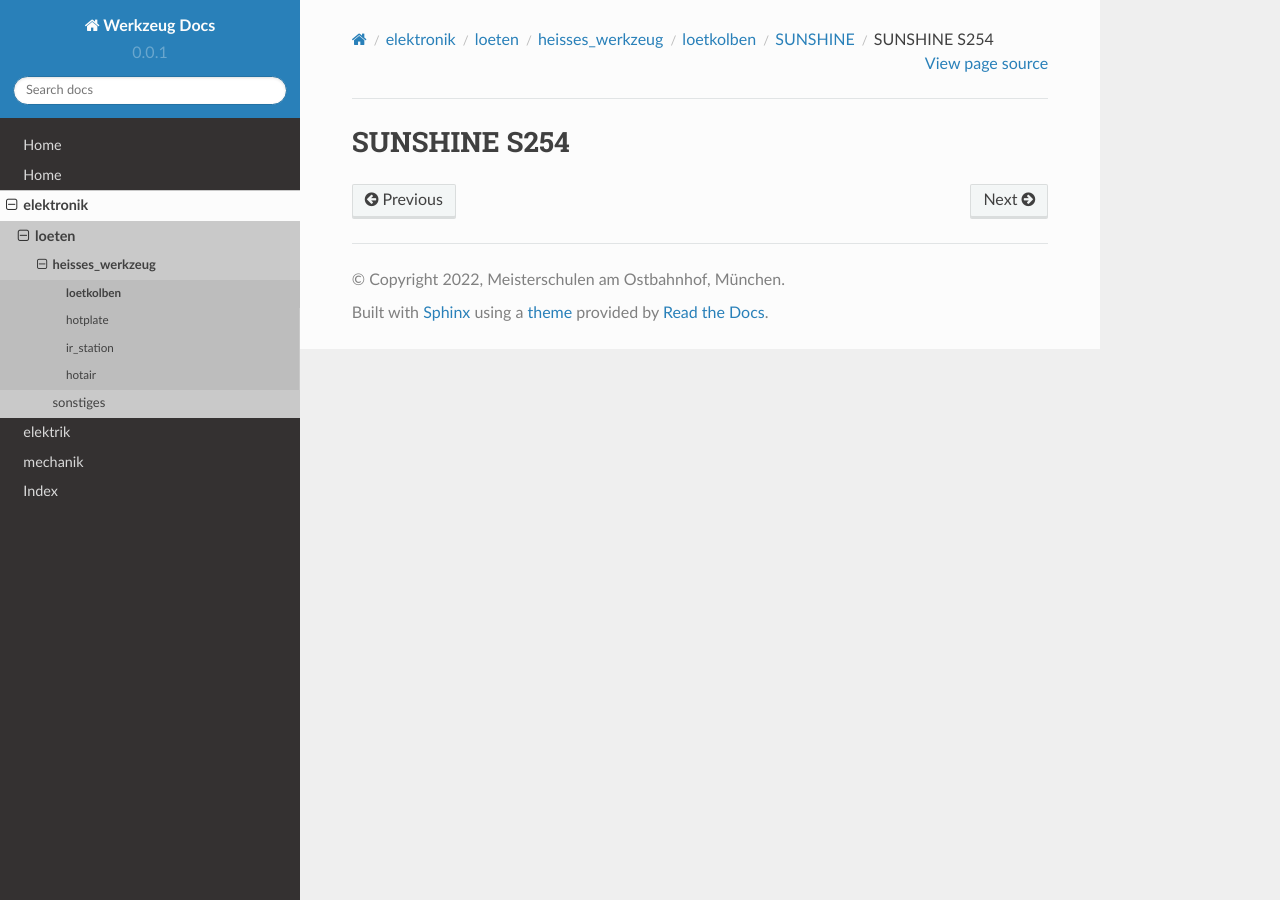
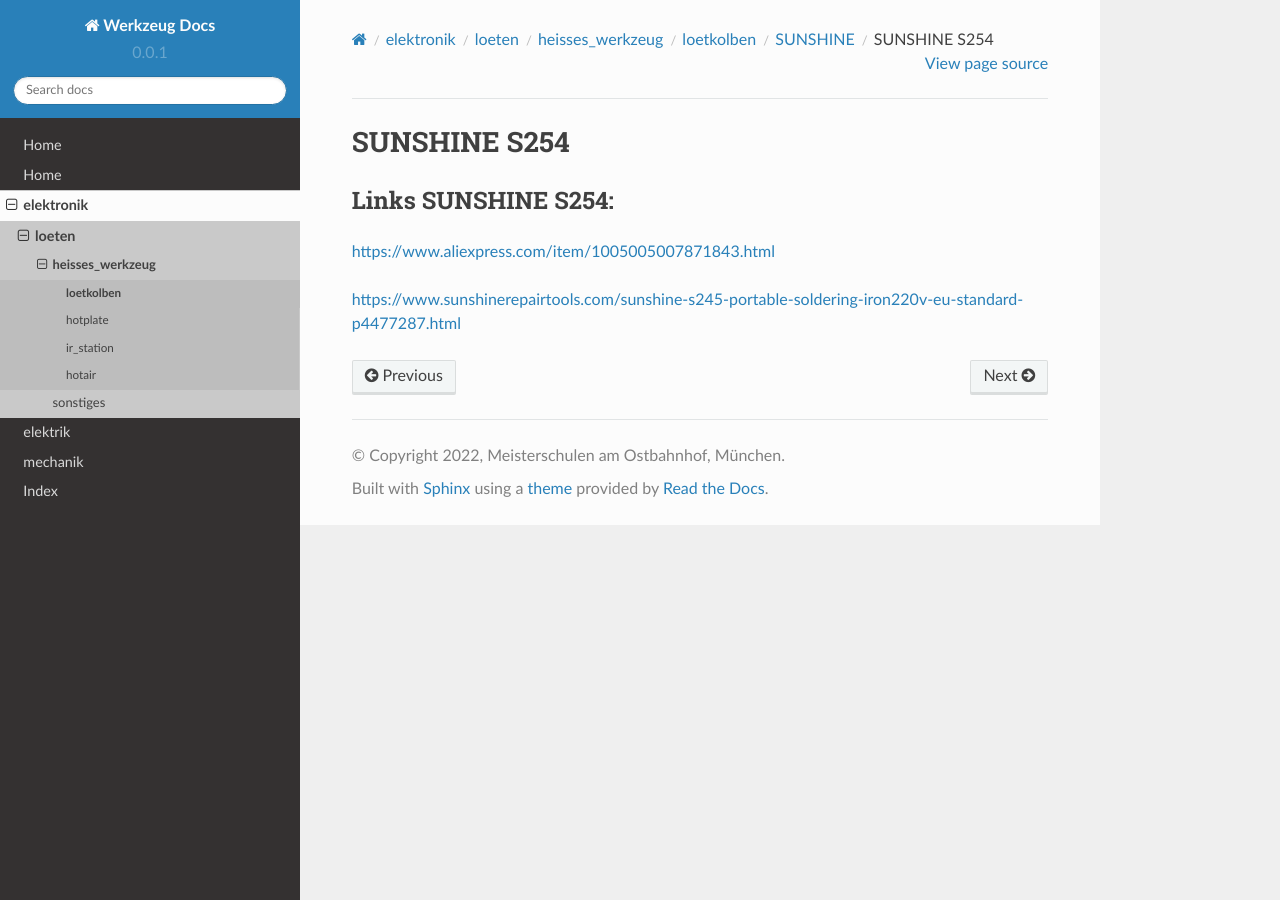
Before and after one commit to diplfranzhoepfinger/werkzeug-docs, a Sphinx documentation site: the page built from docs/elektronik/loeten/heisses_werkzeug/loetkolben/sunshine/SUNSHINE-S254.md, in a window 1280 px wide. Built offline with Sphinx 7.4.7 and the Read the Docs theme 2.0.0, drawn with Linux system fonts in a browser that asks for light colours.

Commit message:
SUNSHINE S254

```diff
--- a/docs/elektronik/loeten/heisses_werkzeug/loetkolben/sunshine/SUNSHINE-S254.md
+++ b/docs/elektronik/loeten/heisses_werkzeug/loetkolben/sunshine/SUNSHINE-S254.md
@@ -1 +1,6 @@
 # SUNSHINE S254
+## Links SUNSHINE S254:
+
+[https://www.aliexpress.com/item/1005005007871843.html](https://www.aliexpress.com/item/1005005007871843.html)
+
+[https://www.sunshinerepairtools.com/sunshine-s245-portable-soldering-iron220v-eu-standard-p4477287.html](https://www.sunshinerepairtools.com/sunshine-s245-portable-soldering-iron220v-eu-standard-p4477287.html)
```
